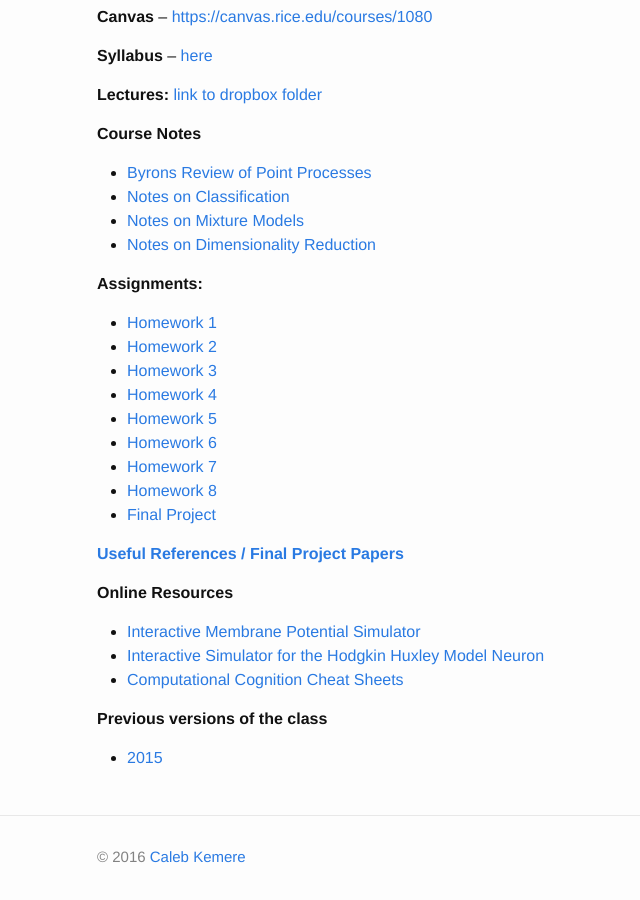
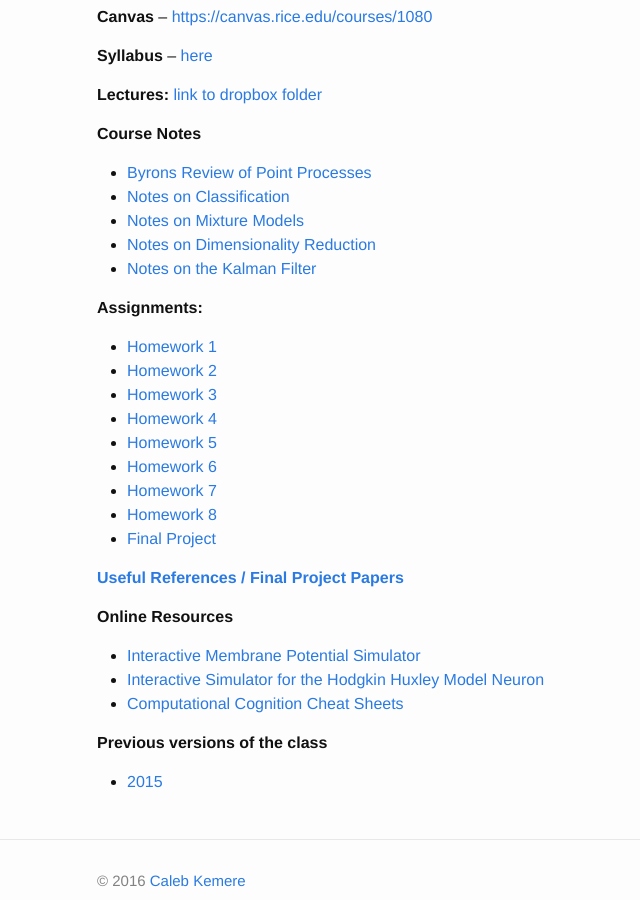
Before and after one commit to elec548/elec548.github.io, a Jekyll site: the page built from index.md, in a window 1280 px wide and 900 px high, scrolled down 674 px. Shown: the whole window, without its empty margins (173-813 px from the left). Built offline with Jekyll 4.4.1, drawn with Linux system fonts in a browser that asks for light colours.

Commit message:
Added link to Kalman filter

```diff
--- a/index.md
+++ b/index.md
@@ -55,6 +55,8 @@
   ](https://github.com/ckemere/CourseNotes/blob/master/NeuralSignalProcessing/MixtureModels/MixtureModels.pdf)
   + [Notes on Dimensionality Reduction
   ](https://github.com/ckemere/CourseNotes/blob/master/NeuralSignalProcessing/DimensionalityReduction/DimensionalityReduction.pdf)
+  + [Notes on the Kalman Filter
+  ](https://github.com/ckemere/CourseNotes/blob/master/NeuralSignalProcessing/KalmanFilter/KalmanFilter.pdf)
 
 **Assignments:**
 
```
